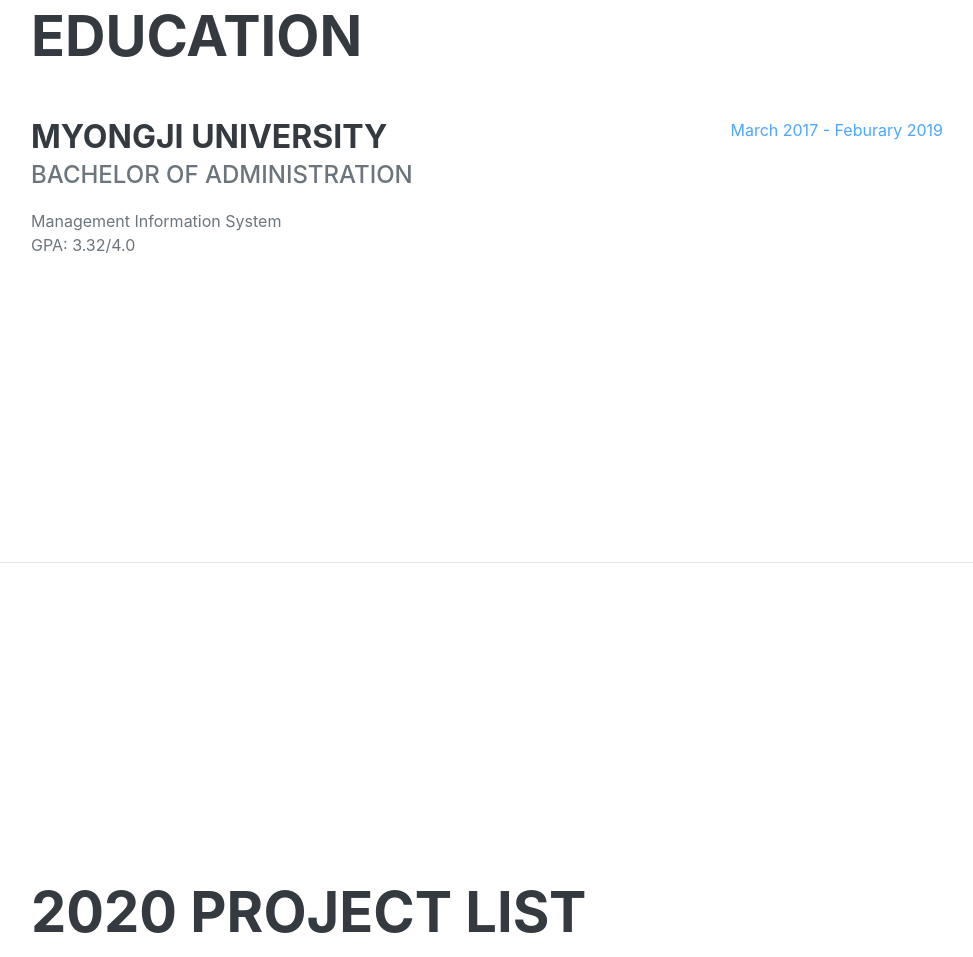
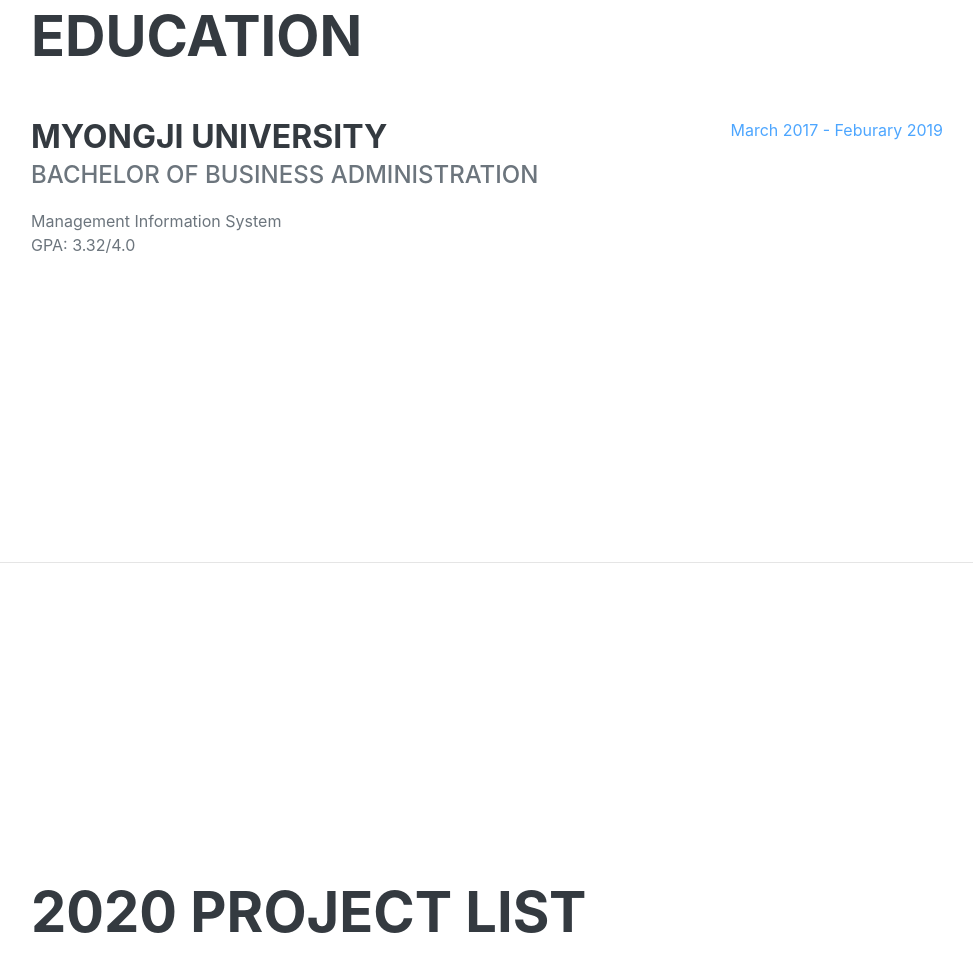
Before and after one commit to JuheePak/JuheePak.github.io, a plain HTML site: page index.html in a window 1280 px wide. Shown: the part 1904-2861 px from the top of the page, without its empty margins (289-1262 px from the left). Drawn offline with nearby package versions, Linux system fonts and the light colour scheme; a web font is replaced by a local one.

Commit message:
Update index.html

```diff
--- a/index.html
+++ b/index.html
@@ -107,7 +107,7 @@
                     <div class="d-flex flex-column flex-md-row justify-content-between mb-5">
                         <div class="flex-grow-1">
                             <h3 class="mb-0">Myongji University</h3>
-                            <div class="subheading mb-3">Bachelor of Administration</div>
+                            <div class="subheading mb-3">Bachelor of Business Administration</div>
                             <div>Management Information System</div>
                             <p>GPA: 3.32/4.0</p>
                         </div>
```
